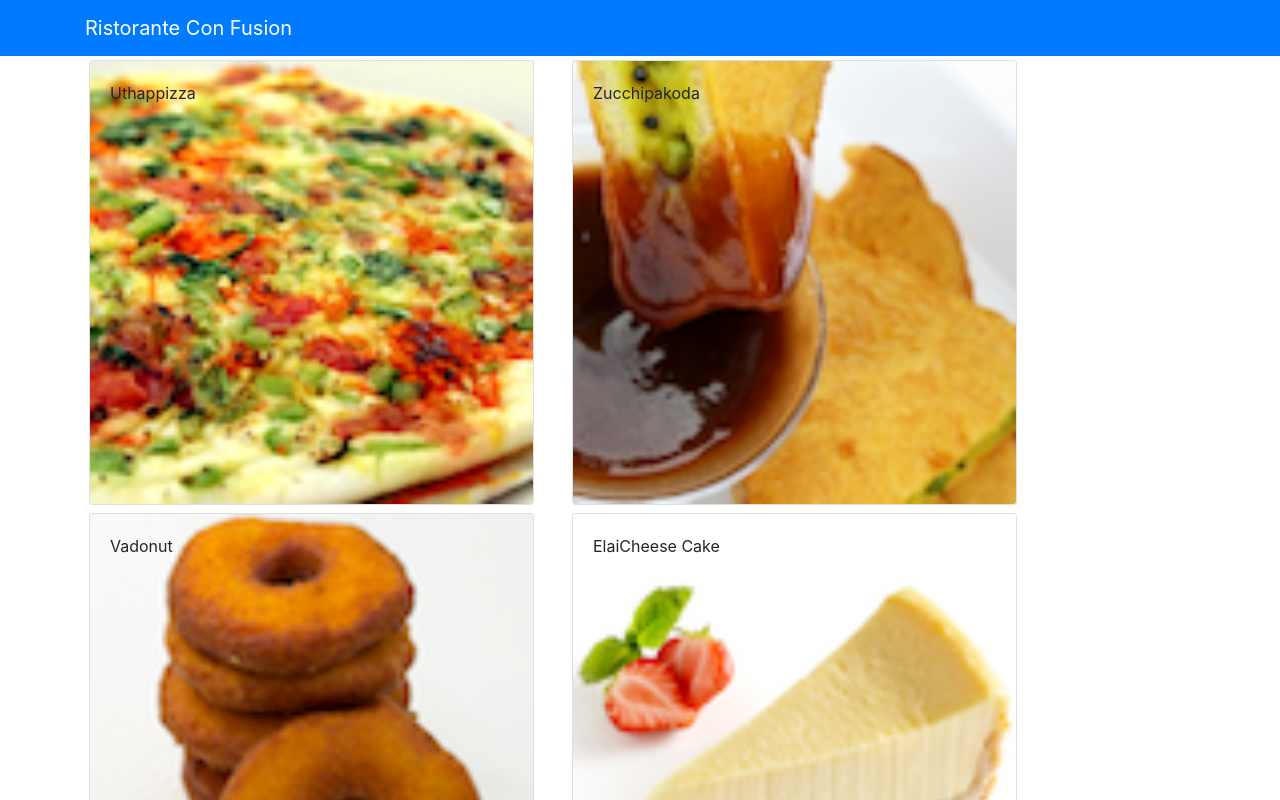
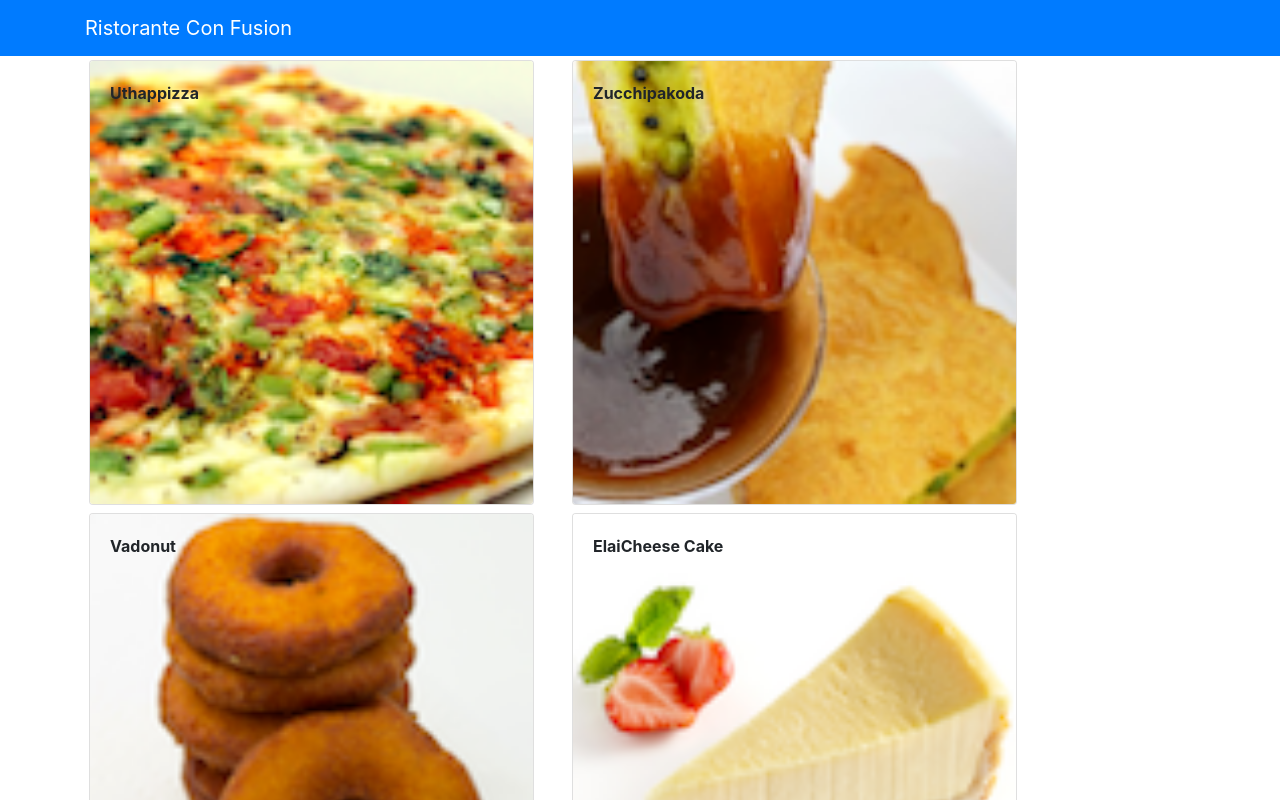
Before and after one commit to seygorin/create-react-app-coursera, a React (Create React App) app: page / in a window 1280 px wide. Shown: the top 800 px of the page. Built offline with nearby package versions, Linux system fonts and the light colour scheme.

Commit message:
Presentational and Container Components

```diff
--- a/src/App.js
+++ b/src/App.js
@@ -1,27 +1,15 @@
 import { Component } from 'react';
-import { Navbar, NavbarBrand } from 'reactstrap';
-import Menu from './components/MenuComponents';
-import { DISHES } from './shared/dishes';
+import Main from "./components/MainComponent";
+
+
 
 class App extends Component{
 
-  constructor(props) {
-    super(props);
-
-    this.state = {
-      dishes: DISHES
-    }
-  };
 
   render() {
    return (
     <div>
-      <Navbar dark color ="primary">
-      <div className="container">
-      <NavbarBrand href="/">Ristorante Con Fusion</NavbarBrand>
-      </div>
-      </Navbar>
-      <Menu dishes={this.state.dishes}/>
+      <Main />
     </div>
   );
   }
--- /dev/null
+++ b/src/components/DishDetailComponent.js
@@ -0,0 +1,76 @@
+import React, { Component } from 'react';
+import {Card, CardImg, CardBody, CardTitle, CardText} from 'reactstrap';
+
+
+class DishDetail extends Component{
+        renderDish(dish){
+        if(dish == null){
+            return(<div></div>);
+        }
+        return(
+            <div className='col-12 col-md-5 m-1'>
+                <Card>
+                    <CardImg width='100%' src={dish.image} alt={dish.name} />
+                    <CardBody>
+                        <CardTitle>{dish.name}</CardTitle>
+                        <CardText>{dish.description}</CardText>
+                    </CardBody>
+                </Card>
+            </div>
+        );
+    }
+
+    renderComments(comments){
+        if(comments == null){
+            return(<div></div>);
+        }
+        const showcmnts = comments.map((cmnt) => {
+            return(
+                <li key={cmnt.id}>
+                    <p>{cmnt.comment}</p>
+                    <p>-- {cmnt.author},
+                    &nbsp;
+                    {new Intl.DateTimeFormat('en-US', {
+                            year: 'numeric',
+                            month: 'short',
+                            day: '2-digit'
+                        }).format(new Date(cmnt.date))}
+                    </p>
+                </li>
+            );
+        });
+
+        return (
+            <div className='col-12 col-md-5 m-1'>
+                <h4> Comments </h4>
+                <ul className='list-unstyled'>
+                    {showcmnts}
+                </ul>
+            </div>
+        );
+    }
+
+    render(){
+        if (this.props.dish) {
+
+            const dish = this.props.dish;
+            const dishDetail = this.renderDish(dish);
+			const dishcomments = this.renderComments(dish.comments);
+
+            return (
+                <div class="container">
+                <div className="row">
+                    {dishDetail}
+                    {dishcomments}
+                </div>
+                </div>
+            );
+        }
+        else {
+            return (<div></div>);
+        }
+    }
+}
+
+
+export default DishDetail;
--- /dev/null
+++ b/src/components/MainComponent.js
@@ -0,0 +1,38 @@
+import { Component } from 'react';
+import { Navbar, NavbarBrand } from 'reactstrap';
+import Menu from './MenuComponents';
+import DishDetail from './DishDetailComponent';
+import { DISHES } from '../shared/dishes';
+
+class Main extends Component{
+
+  constructor(props) {
+    super(props);
+
+    this.state = {
+      dishes: DISHES,
+      selectedDish: null
+    }
+  };
+
+  onDishSelect(dishId) {
+    this.setState({ selectedDish: dishId });
+  }
+
+  render() {
+   return (
+    <div>
+      < Navbar dark color ="primary">
+      <div className="container">
+      <NavbarBrand href="/">Ristorante Con Fusion</NavbarBrand>
+      </div>
+      </Navbar>
+      <Menu dishes={this.state.dishes}
+        onClick={(dishId)=> this.onDishSelect(dishId)} />
+      <DishDetail dish={this.state.dishes.filter((dish) => dish.id === this.state.selectedDish)[0]} />
+    </div>
+  );
+  }
+}
+
+export default Main;
--- a/src/components/MenuComponents.js
+++ b/src/components/MenuComponents.js
@@ -1,72 +1,33 @@
 import React, { Component } from 'react';
-import { Card, CardImg, CardImgOverlay, CardText, CardBody, CardTitle } from 'reactstrap';
+import {Card, CardImg, CardImgOverlay, CardTitle} from 'reactstrap';
 
-class Menu extends Component {
+class Menu extends Component{
 
-    constructor(props) {
-        super(props);
 
-        this.state = {
-            selectedDish: null
-        }
-    }
 
-    onDishSelect(dish){
-        this.setState({ selectedDish: dish })
-    }
-
-    renderDish(dish) {
-        if (dish != null) {
+    render(){
+        const menu = this.props.dishes.map( (dish) => {
             return(
-                <Card>
-                   <CardImg width="100%" src={dish.image} alt={dish.name} />
-                   <CardBody>
-                   <CardTitle>
-                        {dish.name}
-                    </CardTitle>
-                    <CardText>
-                        {dish.description}
-                    </CardText>
-                   </CardBody>
-                </Card>
-            );
-        }
-        else {
-            return (
-                <div></div>
-            )
-        }
-    }
-
-    render() {
-
-        const menu = this.props.dishes.map((dish) => {
-            return (
-                <div key={dish.id} className="col-12 col-md-5 m-1">
-                    <Card onClick={() => this.onDishSelect(dish)}>
-                            <CardImg width="100%" src={dish.image} alt={dish.name} />
-                            <CardImgOverlay>
-                                <CardTitle>
-                                {dish.name}
-                            </CardTitle>
-                            </CardImgOverlay>
+                <div key={dish.id} className='col-12 col-md-5 m-1'>
+                    <Card  onClick={() => this.props.onClick(dish.id)}>
+                        <CardImg width='100%' src={dish.image} alt={dish.name} />
+                        <CardImgOverlay>
+                            <CardTitle><strong>{dish.name}</strong></CardTitle>
+                        </CardImgOverlay>
                     </Card>
                 </div>
-            )
+            );
         });
 
         return (
-            <div className="container">
-                <div className="row">
-                    {menu}
-                </div>
-                <div ClassName='row'>
-                    {this.renderDish(this.state.selectedDish)}
-                </div>
+            <div className='container'>
+                <div className='row'>{menu}</div>
+                    <div>
+                    </div>
             </div>
-         );
+
+        );
     }
-
 }
 
 export default Menu;
```
Also changed, not shown: src/logo.svg (deleted).
